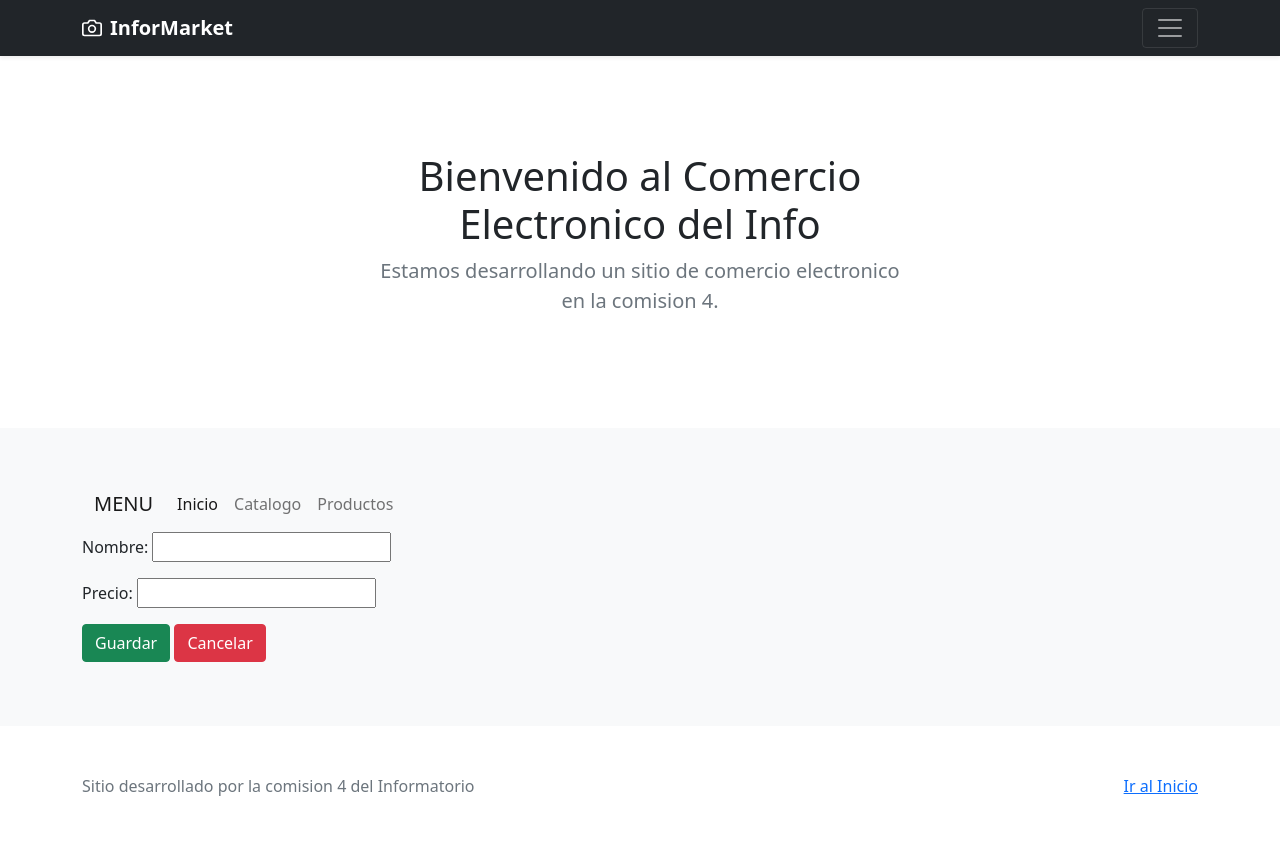
After one commit to lucasibaniez/infor_market, a Django app: page /Producto/Admin/Nuevo/ in a window 1280 px wide. The commit adds this page. Run offline with Django 3.2, Linux system fonts and the light colour scheme.

Commit message:
create view productos

```diff
--- /dev/null
+++ b/Market/apps/productos/forms.py
@@ -0,0 +1,8 @@
+from django import forms
+
+from . models import Producto
+
+class ProductoForm(forms.ModelForm):
+	class Meta:
+		model = Producto
+		fields = ["nombre", "precio"]
--- a/Market/apps/productos/urls.py
+++ b/Market/apps/productos/urls.py
@@ -6,7 +6,10 @@ app_name = "productos"
 
 urlpatterns = [
 	path("Detalle/", views.detalle, name="detalle"),
-	path("Admin/Listar/", views.ListarAdmin.as_view(), name="admin_listar")
+
+	# Admin
+	path("Admin/Listar/", views.ListarAdmin.as_view(), name="admin_listar"),
+	path("Admin/Nuevo/", views.NuevoAdmin.as_view(), name="admin_nuevo")
 
 
 ]
--- a/Market/apps/productos/views.py
+++ b/Market/apps/productos/views.py
@@ -1,6 +1,8 @@
 from django.shortcuts     import render
-from django.views.generic import ListView
+from django.urls          import reverse_lazy
+from django.views.generic import ListView, CreateView
 
+from .forms  import ProductoForm
 from .models import Producto
 
 def detalle(request):
@@ -12,3 +14,17 @@ class ListarAdmin(ListView):
 	template_name="productos/admin/listar.html"
 	model = Producto
 	context_object_name="productos"
+
+	"""
+	def get_queryset(self):
+		# self.request
+		return Producto.objects.filter(id=2)
+	"""
+
+class NuevoAdmin(CreateView):
+	template_name = "productos/admin/nuevo.html"
+	model = Producto
+	form_class = ProductoForm
+
+	def get_success_url(self, **kwargs):
+		return reverse_lazy("productos:admin_listar")
--- a/Market/templates/productos/admin/listar.html
+++ b/Market/templates/productos/admin/listar.html
@@ -3,7 +3,7 @@
 {% block contenido %}
 	<div class="row" style="padding:10px;">
 		<div class="col">
-			<button type="button" class="btn btn-success">Nuevo</button>
+			<a href="{% url 'productos:admin_nuevo' %}" class="btn btn-success">Nuevo</a>
 		</div>
 	</div>
 
--- /dev/null
+++ b/Market/templates/productos/admin/nuevo.html
@@ -0,0 +1,14 @@
+{% extends "base/base.html" %}
+
+{% block contenido %}
+	<form method="POST">{% csrf_token %}
+		{{form.as_p}}
+
+		<div class="row">
+			<div class="col">
+				<button type="submit" class="btn btn-success">Guardar</button>
+				<a href="{% url 'productos:admin_listar' %}" class="btn btn-danger">Cancelar</a>
+			</div>
+		</div>
+	</form>
+{% endblock contenido %}
--- a/requirements.txt
+++ b/requirements.txt
@@ -1,5 +1,8 @@
 asgiref==3.4.1
 Django==3.2.9
-pytz==2021.3
+djangorestframework==3.12.4
+Pillow==8.4.0
+psycopg2==2.9.2
+pytz==2021.1
 sqlparse==0.4.2
 typing-extensions==4.0.0
```
